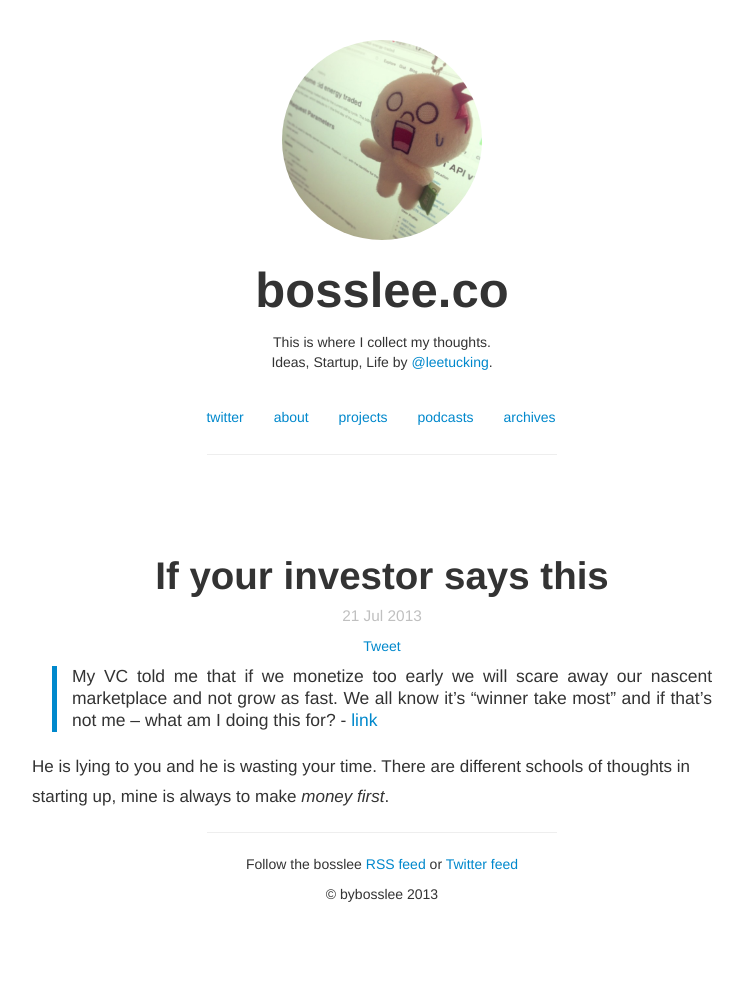
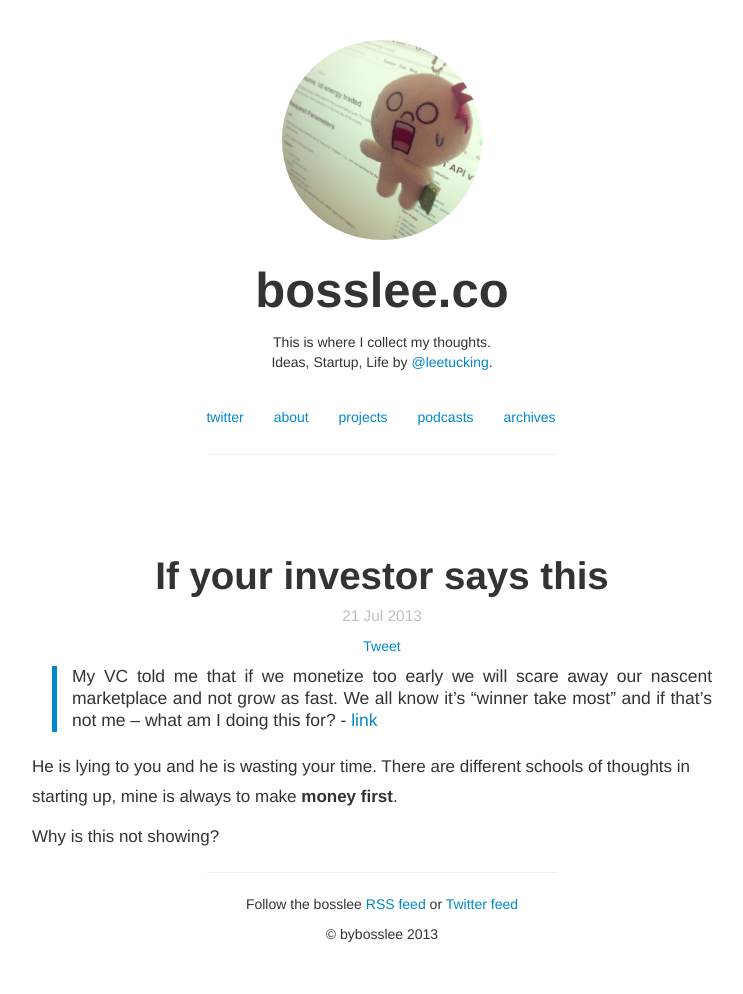
Before and after one commit to athanhcong/bosslee, a Jekyll site: the page built from _posts/2013-07-21-if-your-investor-says-this.md, in a window 1280 px wide. Shown: the whole page, without its empty margins (258-1001 px from the left). Built offline with Jekyll 4.4.1, drawn with Linux system fonts in a browser that asks for light colours; nearby versions of some CDN libraries; library files that are not in the unit come from our copies; comment, search, counter and statistics services are not loaded; before the commit the page ends 954 px from its top, so only the background shows below that.

Commit message:
Update filename: _posts/2013-07-21-if-your-investor-says-this.md

```diff
--- a/_posts/2013-07-21-if-your-investor-says-this.md
+++ b/_posts/2013-07-21-if-your-investor-says-this.md
@@ -5,7 +5,9 @@ title: If your investor says this
 > My VC told me that if we monetize too early we will scare away our nascent marketplace and not grow as fast. We all know it's "winner take most" and if that's not me -- what am I doing this for? - [link][0]
 >
 
-He is lying to you and he is wasting your time. There are different schools of thoughts in starting up, mine is always to make *money first*.
+He is lying to you and he is wasting your time. There are different schools of thoughts in starting up, mine is always to make **money first**.
+
+Why is this not showing?
 
 
 [0]: http://feedproxy.google.com/%7Er/BothSidesOfTheTable/%7E3/cgVclmRtZ9I/
```
